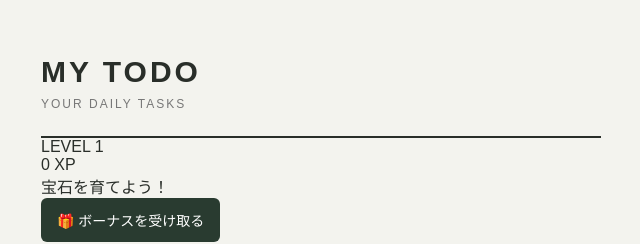
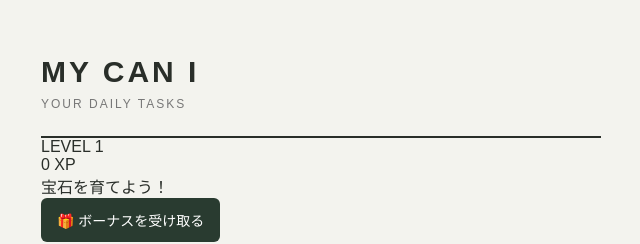
Before and after one commit to haremichi/my-todo-app, a plain HTML site: page index.html in a window 1280 px wide. Shown: the top 244 px of the page, 319-959 px from the left. Drawn offline with Linux system fonts and the light colour scheme.

Commit message:
Update index.html

```diff
--- a/index.html
+++ b/index.html
@@ -6,7 +6,7 @@
 <meta charset="UTF-8">
 <meta name="viewport" content="width=device-width, initial-scale=1.0">
 <meta name="theme-color" content="#202820">
-<title>MY TODO</title>
+<title>MY CAN I</title>
 <style>
 * { box-sizing: border-box; }
 body {
@@ -146,7 +146,7 @@ li button.delete {
 <body>
 <main>
 <header>
-<h1>MY TODO</h1>
+<h1>MY CAN I</h1>
 <div class="subtitle">YOUR DAILY TASKS</div>
 </header>
 
```
